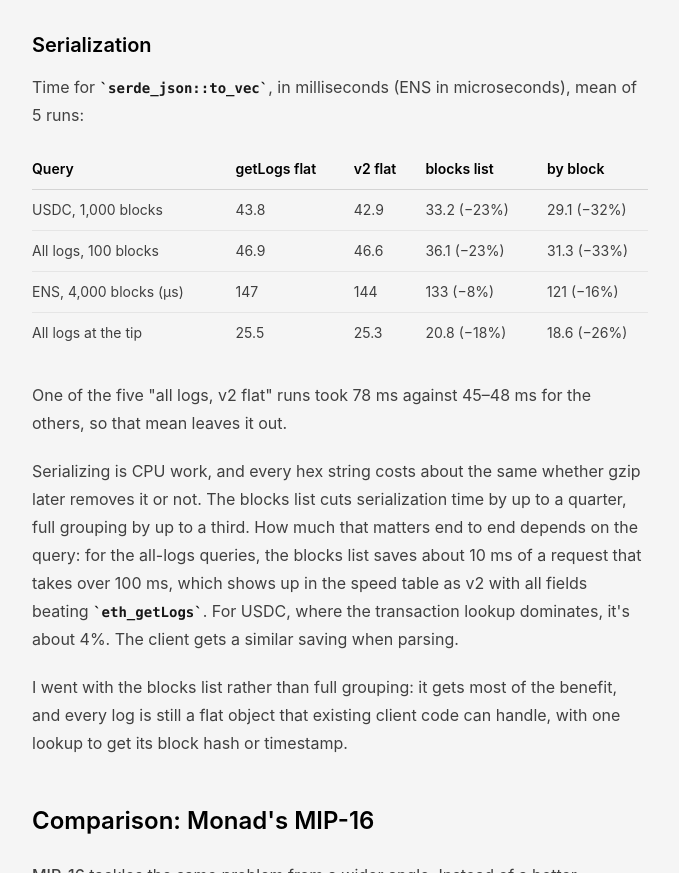
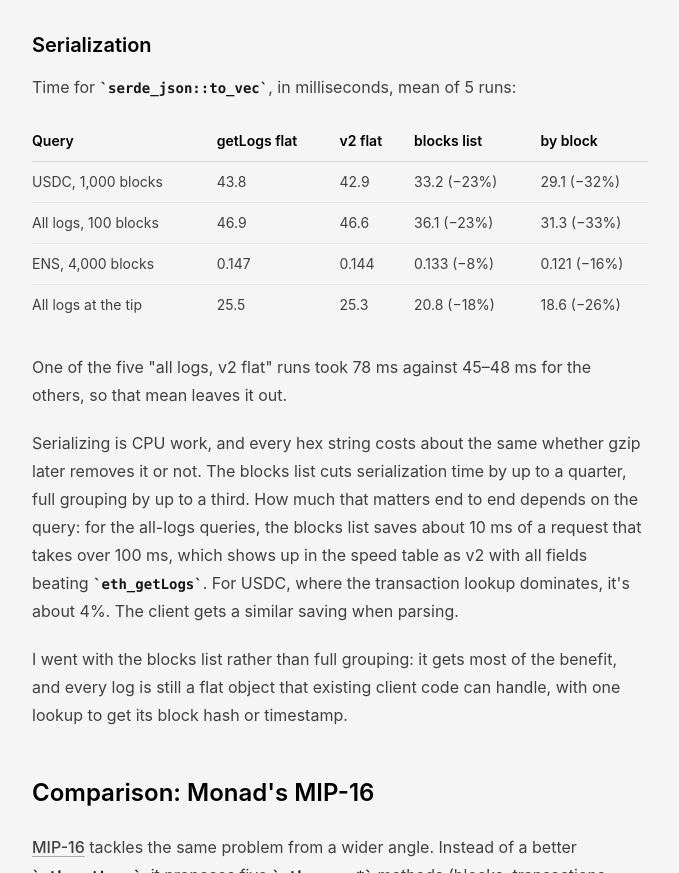
Before and after one commit to sakulstra/sakulstra.github.io, an Astro site: page /blog/get-logs-v2-measured in a window 1280 px wide. Shown: the part 6413-7286 px from the top of the page, without its empty margins (300-979 px from the left). Built offline with nearby package versions, Linux system fonts and the light colour scheme; Astro itself is replaced by a stand-in of ours.

Commit message:
fix: update text

```diff
--- a/src/content/blog/get-logs-v2-measured/index.mdx
+++ b/src/content/blog/get-logs-v2-measured/index.mdx
@@ -140,13 +140,13 @@ Raw JSON shrinks by a sixth to a fifth on the big queries. **Gzipped, it's 2–3
 
 ### Serialization
 
-Time for `serde_json::to_vec`, in milliseconds (ENS in microseconds), mean of 5 runs:
+Time for `serde_json::to_vec`, in milliseconds, mean of 5 runs:
 
 | Query                  | getLogs flat | v2 flat | blocks list | by block    |
 | ---------------------- | ------------ | ------- | ----------- | ----------- |
 | USDC, 1,000 blocks     | 43.8         | 42.9    | 33.2 (−23%) | 29.1 (−32%) |
 | All logs, 100 blocks   | 46.9         | 46.6    | 36.1 (−23%) | 31.3 (−33%) |
-| ENS, 4,000 blocks (µs) | 147          | 144     | 133 (−8%)   | 121 (−16%)  |
+| ENS, 4,000 blocks      | 0.147        | 0.144   | 0.133 (−8%) | 0.121 (−16%) |
 | All logs at the tip    | 25.5         | 25.3    | 20.8 (−18%) | 18.6 (−26%) |
 
 One of the five "all logs, v2 flat" runs took 78 ms against 45–48 ms for the others, so that mean leaves it out.
```
